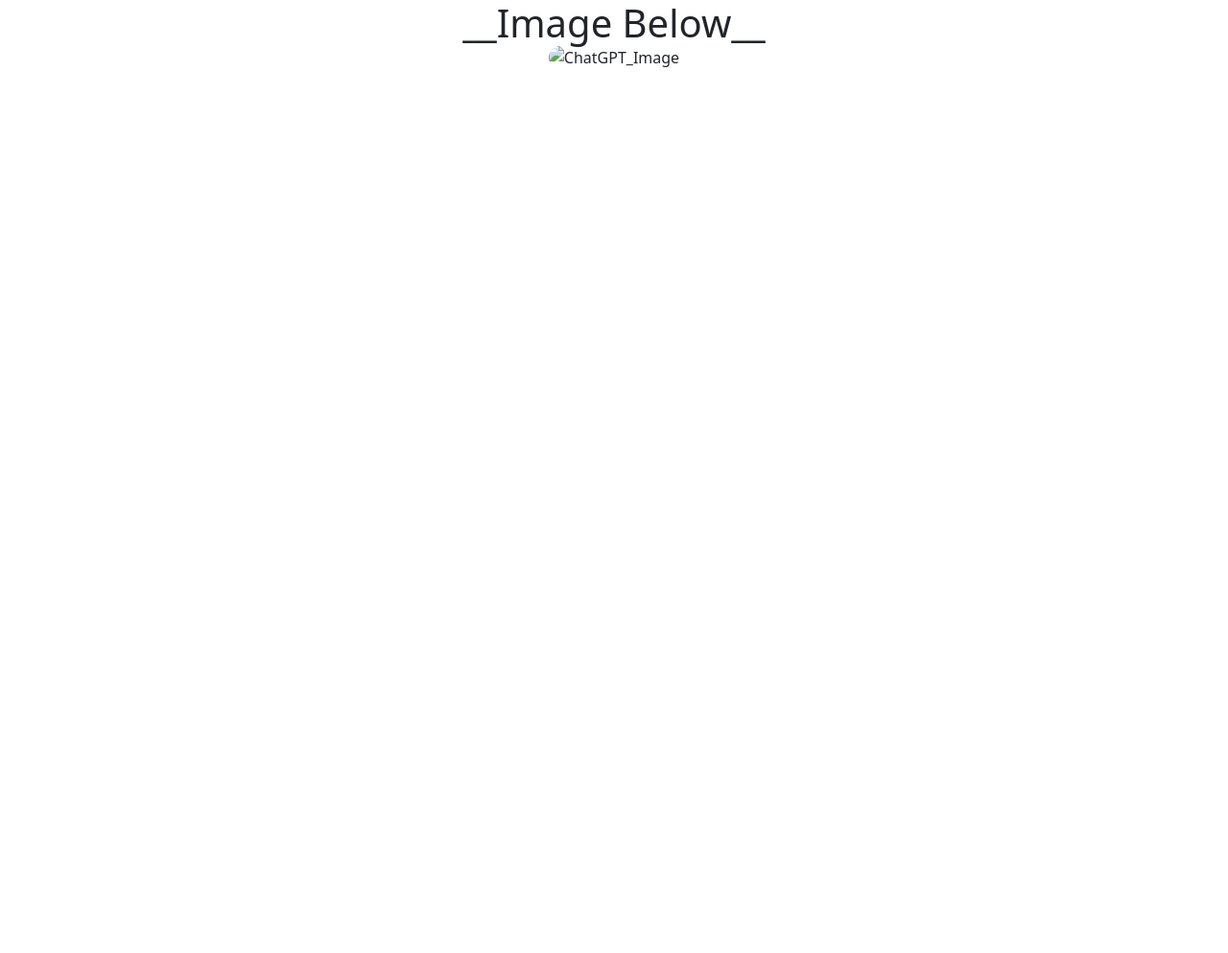
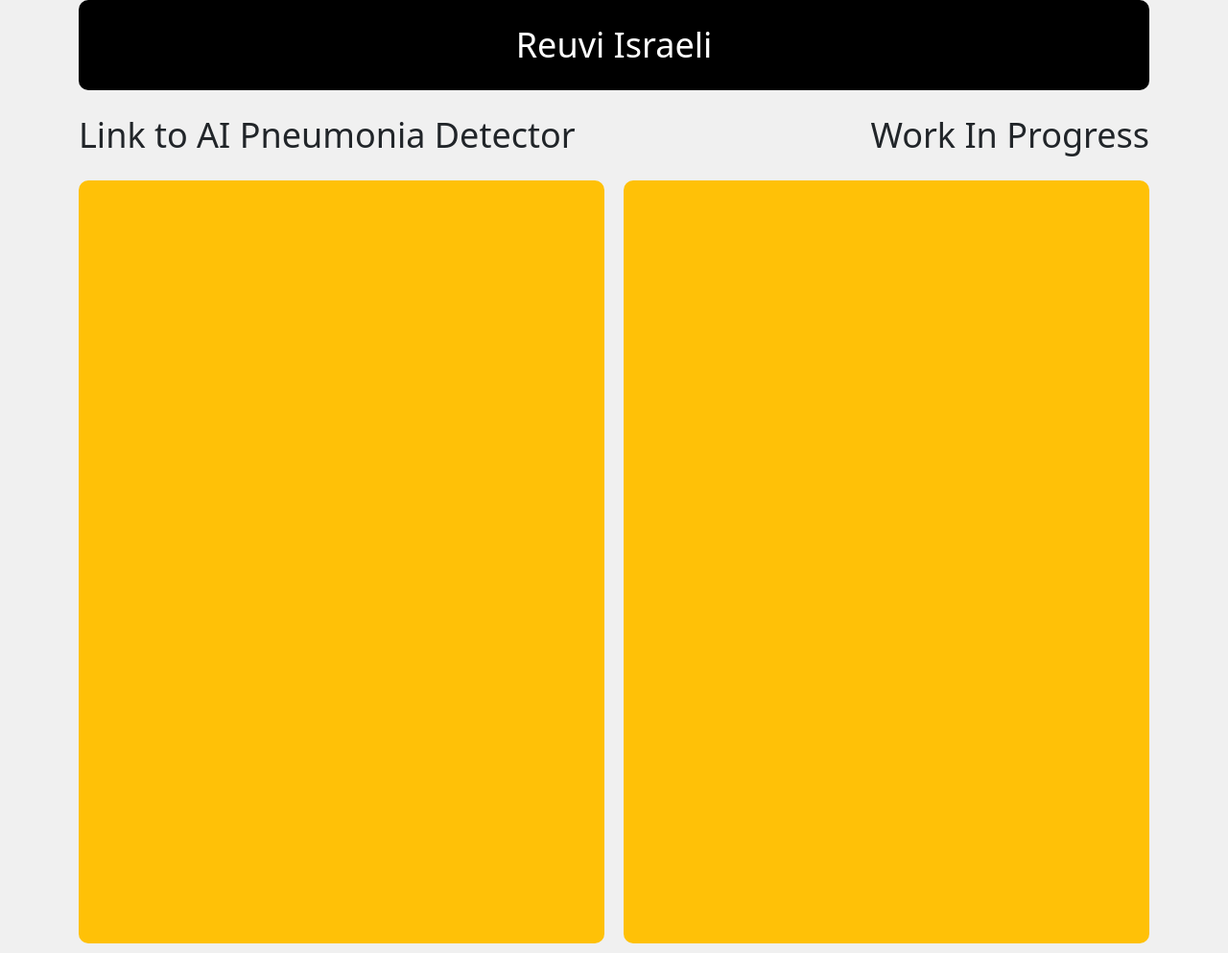
Before and after one commit to Reuvi/Website, a Flask app: page /image in a window 1280 px wide. Before the commit the page is almost empty. Shown: the whole page at 96% size. Before the commit the page ends 70 px from the top, so only its background shows below. Run offline with Flask 3, Linux system fonts and the light colour scheme.

Commit message:
Update index.html

```diff
--- a/templates/index.html
+++ b/templates/index.html
@@ -1,30 +1,86 @@
 <!DOCTYPE html>
 <html>
 <head>
-        <title>Chat GPT's Viewport</title>
+    <title>Reuvi Israeli's Website</title>
     <link rel="stylesheet" href="https://cdn.jsdelivr.net/npm/bootstrap@5.0.1/css/bootstrap.min.css">
-        <script src="https://cdn.jsdelivr.net/npm/bootstrap@5.0.1/js/bootstrap.min.js"></script>
     <style>
-            * {
-                margin: 0;
-                padding: 0;
+        body {
+            background-color: #f0f0f0;
         }
-            .imgbox {
-                display: grid;
-                height: 100%;
+        .header {
+            background-color: #000000;
+            color: #ffffff;
+            text-align: center;
+            padding: 20px;
+            border-radius: 10px;
+            margin-bottom: 20px;
         }
-            .center-fit {
-                max-width: 100%;
-                max-height: 100vh;
-                margin: auto;
-                border-radius: 30px;
+        .name {
+            font-size: 36px;
+        }
+        .box-container {
+            display: flex;
+            justify-content: space-between; /* Align boxes side by side with space between them */
+            flex-wrap: wrap;
+            margin: -10px; /* Add negative margin to create spacing between the boxes */
+        }
+        .box {
+            flex-basis: calc(50% - 20px); /* Take 50% of the available width and subtract the margin */
+            position: relative;
+            padding-top: 70%; /* Maintain the aspect ratio */
+            background-color: #ffc107; /* Change the box color to yellow */
+            border-radius: 10px;
+            cursor: pointer;
+            margin: 10px; /* Add margin to create spacing between the boxes */
+            overflow: hidden;
+        }
+        .overlay {
+            position: absolute;
+            top: 0;
+            left: 0;
+            right: 0;
+            bottom: 0;
+            display: flex;
+            align-items: center;
+            justify-content: center;
+            color: #ffffff;
+            font-size: 36px;
+            font-weight: bold;
+            background-color: rgba(0, 0, 0, 0.6);
+            opacity: 0;
+            transition: opacity 0.3s ease;
+        }
+        .box:hover .overlay {
+            opacity: 1;
+        }
+        .title-container {
+            display: flex;
+            justify-content: space-between;
+            margin-bottom: 20px;
+        }
+        .title {
+            font-size: 24px;
+            font-weight: bold;
         }
     </style>
 </head>
 <body>
-        <div class="imgbox">
-        <h1 class ="center-fit">__Image Below__</h1>
-        <img class="center-fit" src="/uploads/image.jpg" alt = "ChatGPT_Image">
+    <div class="container">
+        <div class="header">
+            <div class="name">Reuvi Israeli</div>
+        </div>
+        <div class="title-container">
+            <div class="name">Link to AI Pneumonia Detector</div>
+            <div class="name">Work In Progress</div>
+        </div>
+        <div class="box-container">
+            <a href="/project_one" class="box">
+                <div class="overlay">AI Pneumonia Detector</div>
+            </a>
+            <a href="/image" class="box">
+                <div class="overlay">Link 2</div>
+            </a>
+        </div>
     </div>
 </body>
 </html>
```
Lines whose indentation alone changed are shown as unchanged.
